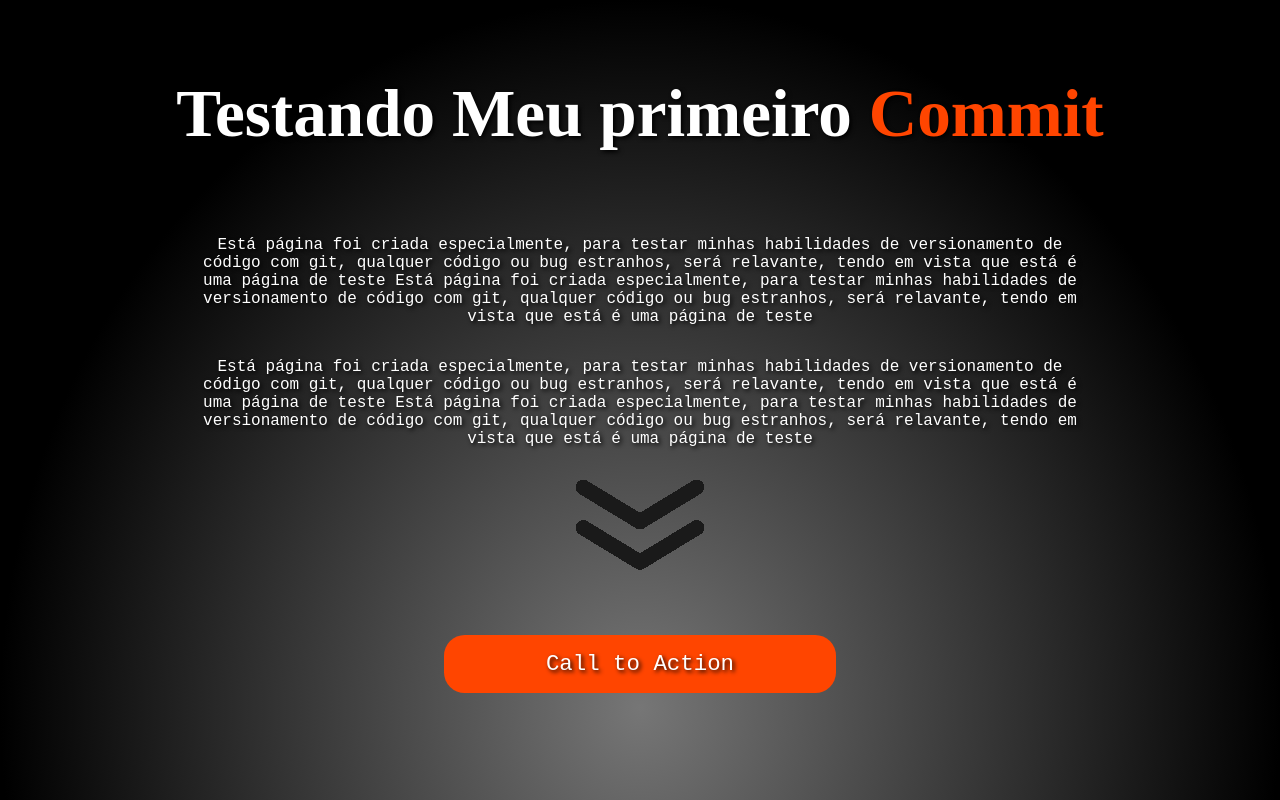
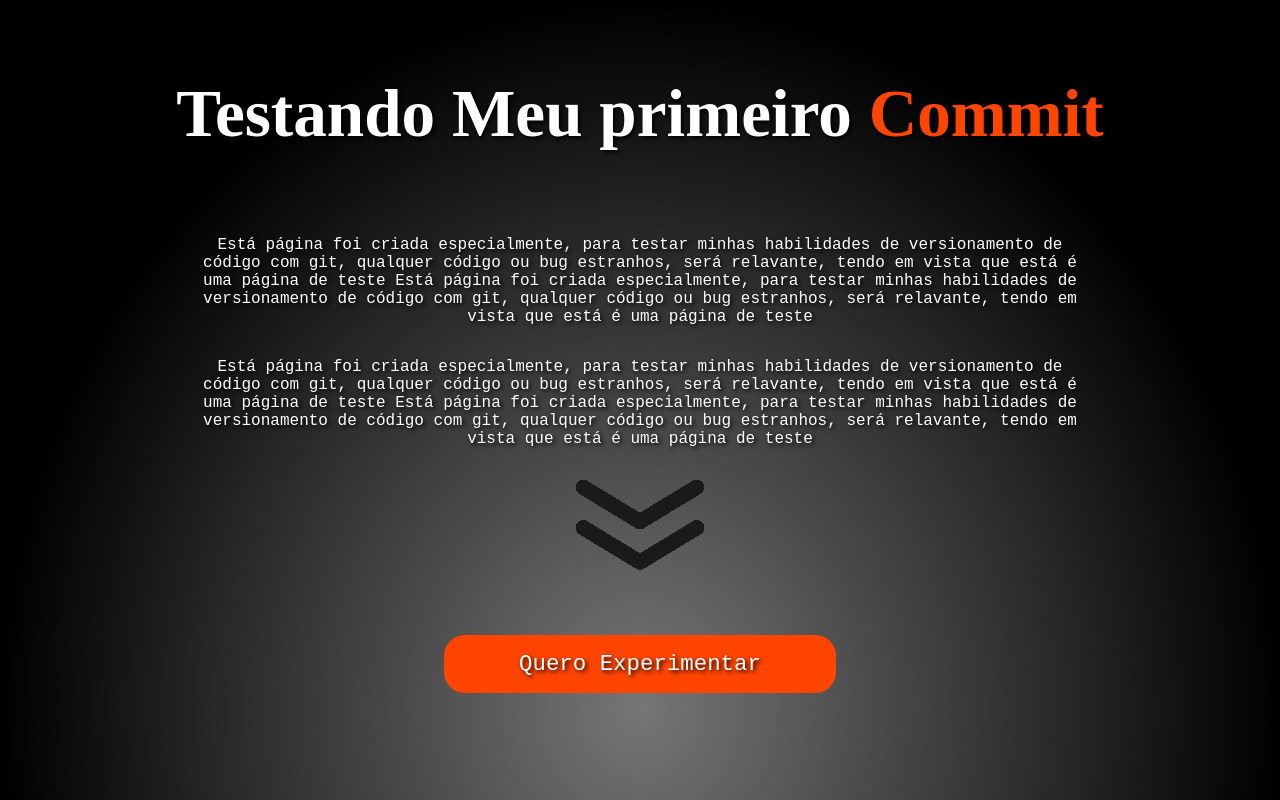
Before and after one commit to Mateusfc-carvalho/git, a plain HTML site: page index.html in a window 1280 px wide. Shown: the top 800 px of the page. Drawn offline with Linux system fonts and the light colour scheme.

Commit message:
Mudando menssagem do link para algo mais sofisticado

```diff
--- a/index.html
+++ b/index.html
@@ -26,7 +26,7 @@
       <div class="CTA_container fade-in">
         <img src="./imgs/gifs/arrow-1455_128.gif" class=" fade-in" alt="Seta para baixo"></img>
         <a class="btn_CTA fade-in"  href="https://www.linkedin.com/in/mateus-f-carvalho-b36b61286/" target="_blank" rel="noopener noreferrer">
-          Call to Action
+          Quero Experimentar
         </a>
       </div>
     </div>
```
